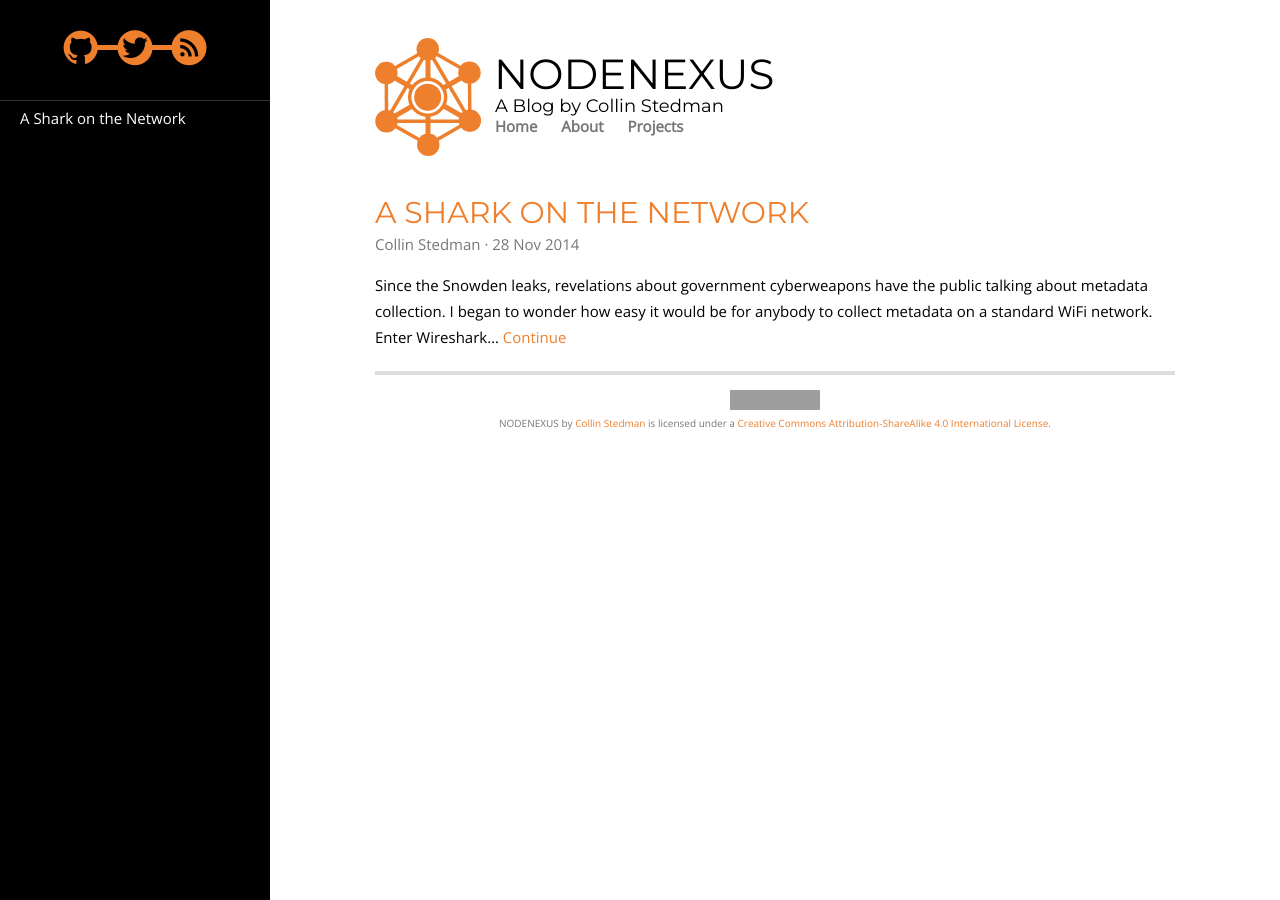
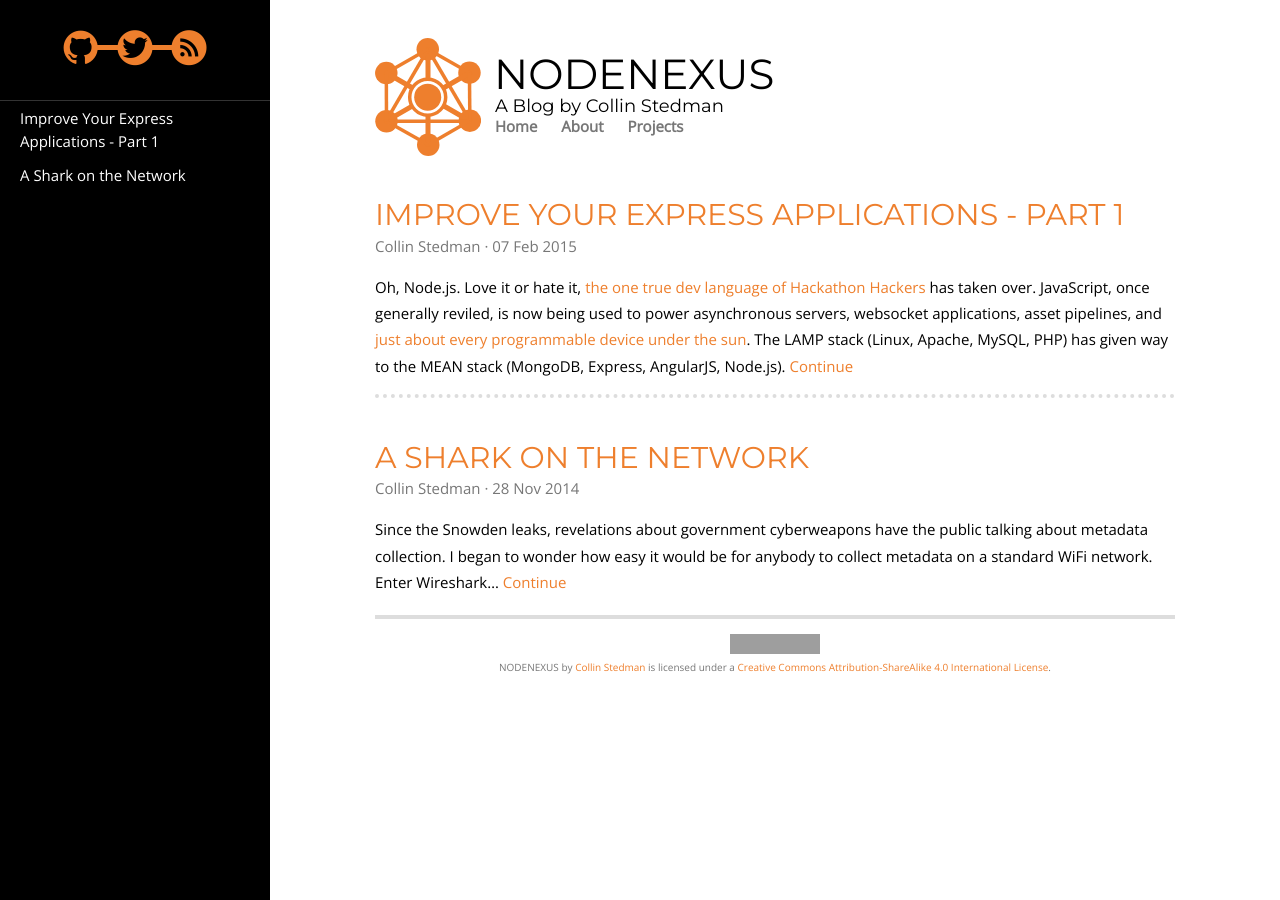
Before and after one commit to kronion/Nodenexus, a Jekyll site: the page built from index.html, in a window 1280 px wide. Built offline with Jekyll 4.4.1, drawn with Linux system fonts in a browser that asks for light colours; some web fonts are replaced; the list of posts is cut into pages by our own code; some of the changed lines change nothing that is shown; grey boxes are pictures that could not be loaded.

Commit message:
Express p1

```diff
--- /dev/null
+++ b/_posts/2015-2-7-improve-your-express-apps-p1.md
@@ -0,0 +1,107 @@
+---
+title:  "Improve Your Express Applications - Part 1"
+---
+
+Oh, Node.js. Love it or hate it, [the one true dev language of Hackathon Hackers][dev] has taken over. JavaScript, once generally reviled, is now being used to power asynchronous servers, websocket applications, asset pipelines, and [just about every programmable device under the sun][cyclon]. The LAMP stack (Linux, Apache, MySQL, PHP) has given way to the MEAN stack (MongoDB, Express, AngularJS, Node.js).
+
+I personally enjoy writing JavaScript, and I use Express for most of my server needs. Even so, I think there is one regretable outcome of the rise of Node.js: **many developers are writing bad code**.
+
+The Node.js platform is relatively new, but the number of frameworks in the ecosystem is already immense. There aren't yet good tutorials for all the tools you're likely to come across. Furthermore, because of the rapid churn in the ecosystem, some resources are already out of date. As a consequence, Node.js is probably harder to use *correctly* than more mature alternatives.
+
+I began this post with the intention of outlining twelve common mistakes, antipatterns, and missed opportunities I find in Node and Express applications. However, as I began to write, I realized I had more to say than I could fit in a single post. Therefore, I have decided to write several shorter posts and publish in installations. These posts are targeted at developers with beginner to intermediate experience with Node. Some of the concepts are also transferable to other platforms, such as Rails or Django.
+
+Please help me squash bugs and improve future posts by commenting below. If you have suggestions for errors to cover in future posts, I'd love to hear those as well!
+
+## <span id="security"></span>1. Stop hard-coding your secret keys
+
+Hard-coding keys is both extremely dangerous and relatively common; I've found hash keys, user passwords, and even PayPal credentials just by looking through repos on GitHub. Once your secrets are checked into version control, they're [nearly impossible to remove][sensitive]. Avoid calamity: put all private keys in a file that you include in your .gitignore from the very first commit (<a href="#gitignore">see #3</a>).
+
+Often, people use the Node file system module to access key files, as in the following example:
+
+{% highlight javascript linenos %}
+// app.js
+var fs = require('fs');
+var keys = fs.readFileSync('secrets.txt', 'utf-8').split('\n');
+var session_secret = keys[0],
+    api_secret = keys[1],
+    // etc...
+var example = authenticate_with_API(api_secret);
+{% endhighlight %}
+
+secrets.txt looks something like this:
+
+{% highlight text linenos %}
+secret0
+secret1
+...
+{% endhighlight %}
+
+There's nothing wrong with this solution, but I prefer to import my keys as a module so that I get the semenatic benefits of objects.
+
+{% highlight javascript linenos %}
+// secrets.js
+module.exports = {
+  session_secret: 'secret0',
+  API_secret: 'secret1' // etc.
+};
+{% endhighlight %}
+
+{% highlight javascript linenos %}
+// app.js
+var keys = require('./secrets.js'); // Assuming secrets.js and app.js are in the same directory
+var example = authenticate_with_API(keys.API_secret);
+// etc...
+{% endhighlight %}
+
+I see two advantages to importing keys this way.
+
+1. `require()` creates a "keychain" object which I find more elegant to deal with than the array in the first example. Sure, I could easily make my own keychain, but with `require()` I get it for free.
+2. The purpose of a secret key is defined along with its value. In the second example, you immediately understand what each key is for by its name in secrets.js. You can even include comments if you want. In the first example, on the other hand, you know nothing just by looking at secrets.txt. In order to determine what a key is used for, you have to slog through the codebase looking for where it is ultimately used. You can't include comments in secrets.txt because `fs.readFileSync()` reads the entire file. Wait until you need to update a key (because a third-party API was compromised, for example), and you'll understand how annoying this is.
+
+If you're committed to using `fs.readFileSync()`, you could put each key in its own file and reflect its purpose in the filename. However, this solution clutters both your directory and your server code as the number of keys increases. You also have to remember to update .gitignore each time you make a new file, or else you risk accidentally uploading that file to your remote repository. And then you may as well have just hard-coded the key :)
+
+## 2. Configure sessions properly
+
+Sessions are a critical part of web applications that need to save user data. Look at Facebook, GitHub, or just about any other service which requires a login, and you'll find that it relies on sessions. Without sessions, the web would be a static and impersonal experience.
+
+At the simplest level, sessions are a mechanism whereby an application saves and retrieves data for a particular user across requests or site visits. There are two kinds of sessions, and they differ in the way that they utilize cookies and store user data. To understand the difference, you should be comfortable with the way cookies work in the context of HTTP. [This guide][cookies] is a great refresher.
+
+1. In a typical session, each user logs in and receives a cookie containing a key. Personal data is stored in a database and retrieved using the key. When people use the word 'session,' they are usually referring to this kind of session.
+2. In a cookie session, all personal data is stored directly in the user's cookie.
+
+Both kinds of sessions allow for similar dynamic applications, and I often see developers implement one form or the other without considering the trade-offs. Sessions and cookie sessions are not interchaneable. Failure to use the correct option may completely undermine the functionality and integrity of your application.
+
+That sounds awfully dire, so let me back up my claim with an example. Suppose you are building a payment service like Venmo that needs to keep track of the balance in user accounts. Traditional sessions would work just fine here, but cookie sessions would be inappropriate. Why, you ask? A cookie session works by having the user provide all personal data herself for each request. If the user can modify the values stored in the cookie, however, she may fool the application into believing anything she wants. In the Venmo example where cookie sessions are used, users could attempt to modify their cookies to change their account balances or other sensitive data. Encrypting cookies helps prevent this sort of attack, but even then cookies may still be "replayed," or reverted to a former valid value.
+
+Normal sessions solve this problem by restricting the ways in which records in the backend database can be updated. The user can only interact with those records through the endpoints exposed by the appliction. Therefore, the developer is responsible for the integrity and validity of all user data. Suppose the Venmo application uses normal sessions and therefore stores account balance data in its own backend database. Protecting the balances from tampering is as simple as controlling the ways in which user requests affect database entries. There are still some important details to iron out, such as preventing the forgery of valid requests, but the point is that the application can handle the problem of ensuring data validity by limiting access.
+
+Cookie sessions still have their uses. Normal sessions make data storage the application's job, whereas cookie sessions save data on the browsers of users. As long as your application does not make use of sensitive personal data, you might be able to divest yourself of the cost of backend storage by using cookie sessions. Be aware, however, that users might delete their cookies, change browsers, or use new computers. In all of these cases, user data is left behind or lost along with your cookie.
+
+Hopefully you now understand when to use each type of session implementation. Many other guides provide example code for setting up sessions, so I won't reinvent the wheel here. I recommend [these][sessions1] [two][sessions2] guides for implementing sessions with Express 3.x. As of Express 4.x, session and cookie session middleware is no longer included by default; you must `npm install express-session cookie-session` and include the modules explicitly. As a final note, always make sure to use a third-party session store like [connect-mongo][connect-mongo] or [connect-redis][connect-redis] when using sessions in production. The Express session middleware defaults to using a store called MemoryStore if you don't specify your own. MemoryStore is fine for local use, but it is not safe in production because it saves all sessions directly in memory! MemoryStore-backed sessions will consume RAM until your machine grinds to a halt, and they will not be saved in the event of a shutdown or system crash.
+
+## <span id="gitignore"></span>3. Always add node_modules to your .gitignore file
+
+Repository management is an important (and often overlooked) part of any project. As more and more people contribute to a repository, the potential for it to get cluttered increases. The .gitignore file gives you a mechanism to prevent the clutter before it happens. Each line of the file is a [glob][glob] telling git to exclude any matching file. Now there's no excuse for pesky .DS_Store and \*.swp files getting checked into the codebase.
+
+The one limitation of .gitignore is that it does not apply to any file which has already been checked into version control. If a collaborator pushes unwanted files to your repository before you upload a .gitignore, you will have to remove these files yourself. Even then the removed files may still be found by viewing the previous commits, so you could have a security problem on your hands (<a href="#security">see #1</a>).
+
+So what is node_modules, then? Whenever you install a dependency with npm (Node Package Manager), it is placed in a directory called node_modules in your current working directory. The expected pattern is to install all dependencies from your project's root directory, so that's where your node_modules directory should be located. If you've ever experienced global-dependency-conflict hell in a language like Python or Ruby, you are familiar the headache npm saves you by making all dependencies local.
+
+You might be thinking that it makes sense to push node_modules to your repository so that anybody who clones it gets the dependencies bundled with the rest of the application. However, it is easy for the user to install the dependencies herself with a single additional command. It is standard practice for Node developers to list all dependencies in a file called package.json in the root directory. If somebody clones your repository and runs the command `npm install`, npm will read the dependencies listed in package.json and install them automatically. Given this ease of installation, there really is no need to include node_modules in the repository; in fact, they just create clutter. Imagine reviewing a diff between commits where one of your collaborators has added a dependency. Dependencies like Express can add many kilobytes, even megabytes of code to your repository. You want to see how and why the collaborator is using the new dependency, not line after line of code which your team isn't responsible for.
+
+npm will install the latest version of a dependency by default. In the event that a project requires a specific version of a dependency, one can specify that exact version in package.json. However, most dependencies have their own sub-dependencies, and it may not be safe to assume that the maintainer of each dependency has specified exact versions for all of those modules.  What happens if a submodule changes versions and breaks the main dependency? How can the repository owner ensure that clients are always able to download a working set of dependencies without including that bloatware in the repository? npm has a solution to this problem called [shrinkwrap][shrinkwrap], which I'll write about in a future post.
+
+<hr>
+
+If you're a newcomer to the Node community, I hope that these lessons help you to write better code. Again, I welcome bug fixes and suggestions for future topics in writing elegant, correct applications with Node and Express. Let me know what you think in the comments below!
+
+[dev]: https://www.facebook.com/groups/hhcirclejerk/permalink/1674705349423705/
+[cyclon]: http://cylonjs.com/
+[sensitive]: https://help.github.com/articles/remove-sensitive-data/
+[cookies]: http://www.nczonline.net/blog/2009/05/05/http-cookies-explained/
+[sessions1]: http://expressjs-book.com/forums/topic/express-js-sessions-a-detailed-tutorial/
+[sessions2]: http://blog.modulus.io/nodejs-and-express-sessions
+[connect-mongo]: https://github.com/kcbanner/connect-mongo
+[connect-redis]: https://github.com/tj/connect-redis
+[glob]: http://tldp.org/LDP/abs/html/globbingref.html/
+[shrinkwrap]: https://docs.npmjs.com/cli/shrinkwrap
--- a/css/main.css
+++ b/css/main.css
@@ -336,6 +336,7 @@
 .posts h1, .posts h2, .posts h3, .posts h4, .posts h5, .posts h6 {
   display: inline-block;
   text-transform: uppercase;
+  line-height: 1em;
 }
 
 .posts > li > a:hover > h1,
```
